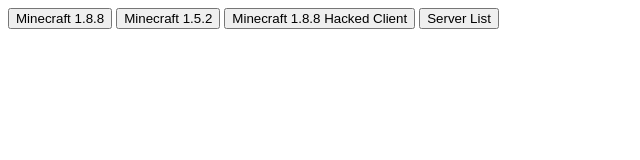
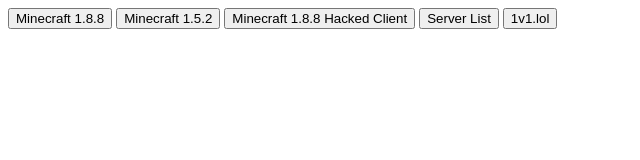
Before and after one commit to vezzui/vezzui, a plain HTML site: page index.html in a window 1280 px wide. Shown: the whole page, without its empty margins (0-640 px from the left). Drawn offline with Linux system fonts and the light colour scheme.

Commit message:
Update index.html

```diff
--- a/index.html
+++ b/index.html
@@ -9,5 +9,6 @@
     <button onclick="window.location.href='page2.html'">Minecraft 1.5.2</button>
     <button onclick="window.location.href='page3.html'">Minecraft 1.8.8 Hacked Client</button>
     <button onclick="window.location.href='serverlist.html'">Server List</button>
+    <button onclick="window.location.href='page4.html'">1v1.lol</button>
 </body>
 </html>
```
